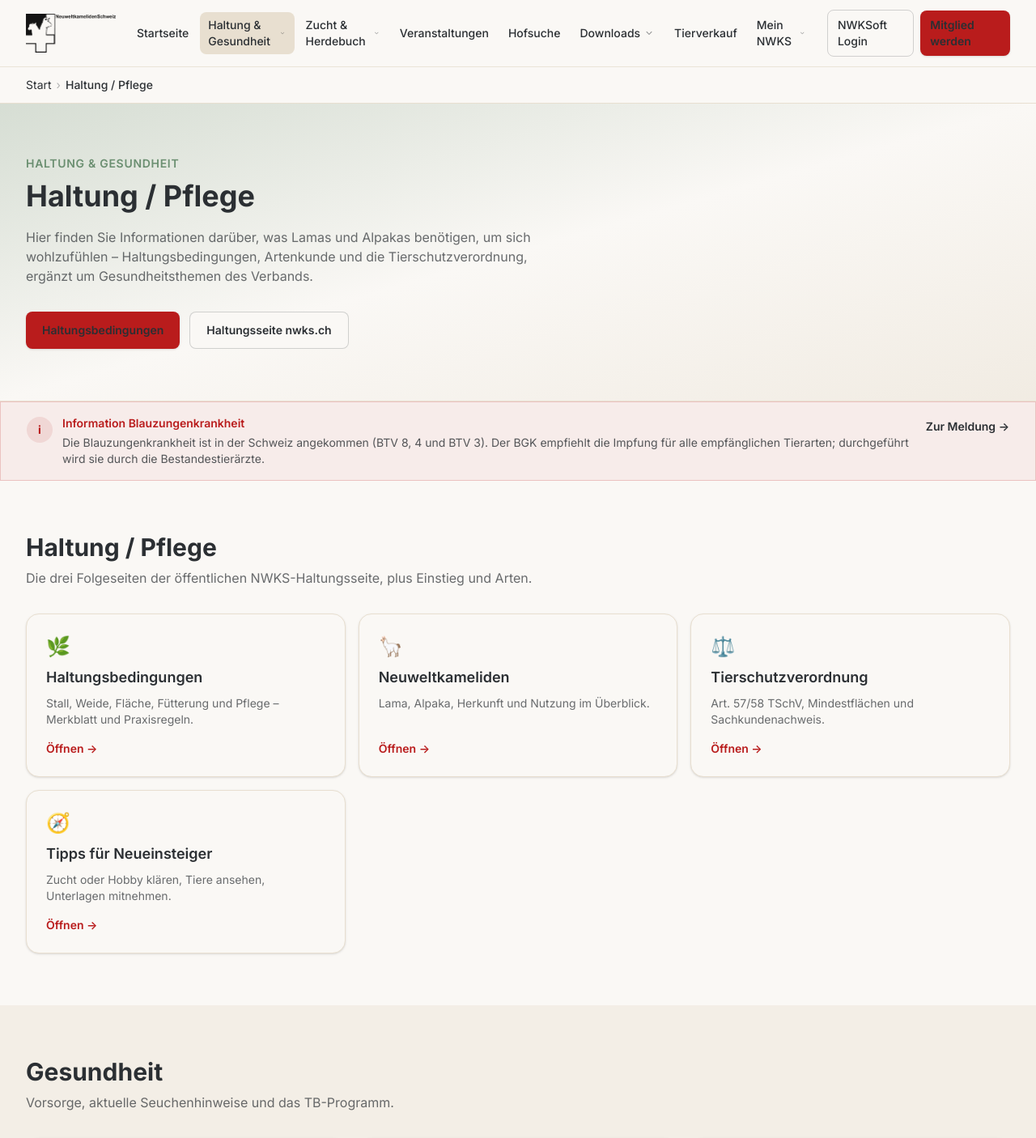
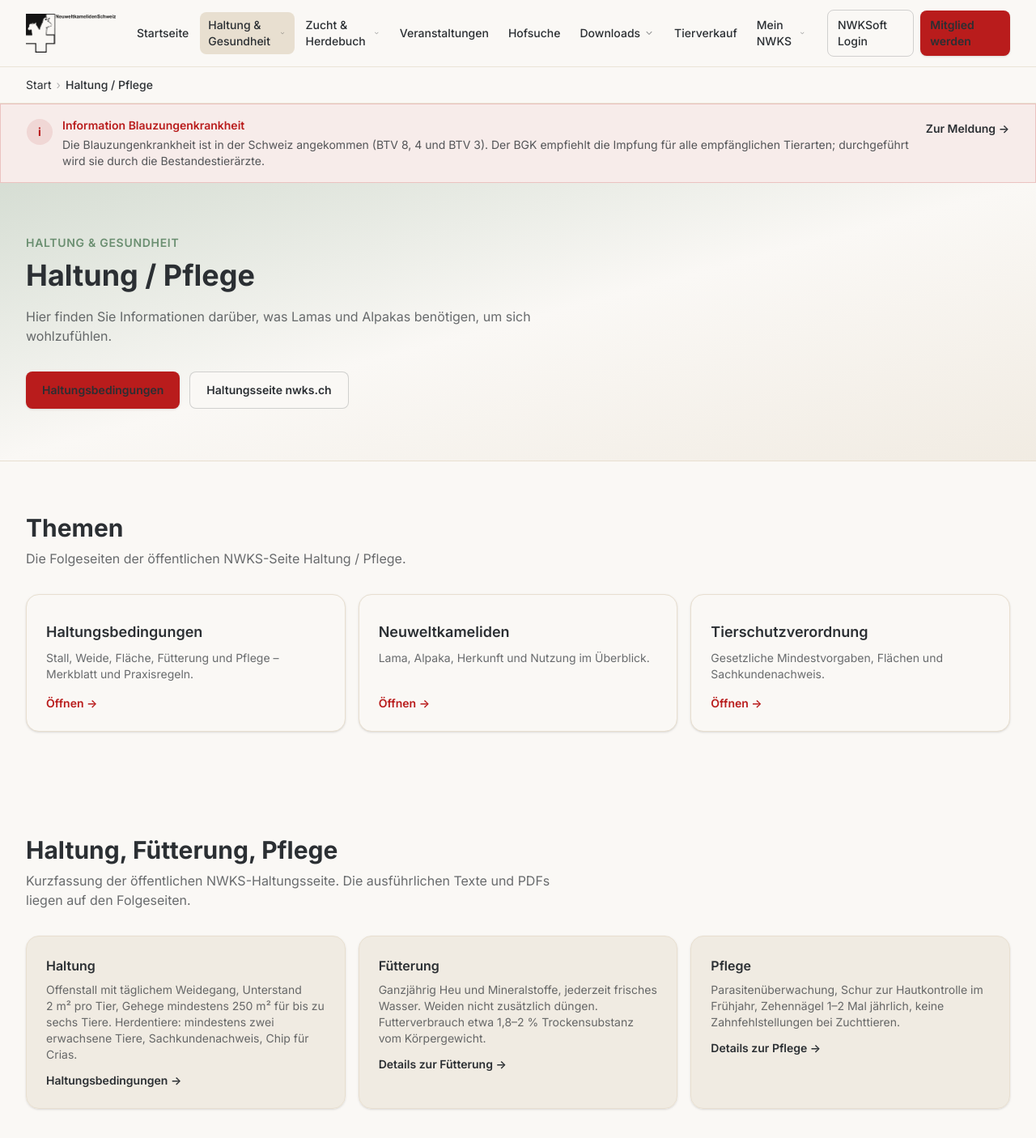
Before and after one commit to Varaswa/cuddly-adventure, a React (Vite) app: page /haltung-gesundheit in a window 1280 px wide. Shown: the top 1406 px of the page at 81% size. Built offline with nearby package versions, Linux system fonts and the light colour scheme.

Commit message:
Match Haltung hub IA to the old nwks.ch page
Keep the three public child links first (Haltungsbedingungen,
Neuweltkameliden, Tierschutzverordnung), use the official intro sentence,
and show the Blauzungen alert as a modern top banner.

Co-authored-by: Varaswa <Varaswa@users.noreply.github.com>

```diff
--- a/src/components/ui/SectionHub.tsx
+++ b/src/components/ui/SectionHub.tsx
@@ -18,13 +18,28 @@ type Props = {
     cta?: string
   }
   intro?: ReactNode
+  alertPlacement?: 'top' | 'after-hero'
   children?: ReactNode
 }
 
-export default function SectionHub({ hub, actions, alert, intro, children }: Props) {
+export default function SectionHub({
+  hub,
+  actions,
+  alert,
+  intro,
+  alertPlacement = 'after-hero',
+  children,
+}: Props) {
+  const banner = alert ? (
+    <AlertBanner title={alert.title} to={alert.to} href={alert.href} cta={alert.cta}>
+      {alert.body}
+    </AlertBanner>
+  ) : null
+
   return (
     <div>
       <Breadcrumb items={[{ label: 'Start', to: '/' }, { label: hub.label }]} />
+      {alertPlacement === 'top' && banner}
       <PageHero
         variant={hub.heroVariant}
         eyebrow={hub.eyebrow}
@@ -40,11 +55,7 @@ export default function SectionHub({ hub, actions, alert, intro, children }: Pro
           ) : undefined)
         }
       />
-      {alert && (
-        <AlertBanner title={alert.title} to={alert.to} href={alert.href} cta={alert.cta}>
-          {alert.body}
-        </AlertBanner>
-      )}
+      {alertPlacement === 'after-hero' && banner}
       {intro}
       {hub.groups.map((group, index) => (
         <Section key={group.title} tone={index % 2 === (intro ? 0 : 1) ? 'sand' : 'plain'}>
--- a/src/content/hubs.ts
+++ b/src/content/hubs.ts
@@ -7,42 +7,36 @@ export const haltungHub: HubDefinition = {
   label: 'Haltung / Pflege',
   title: 'Haltung / Pflege',
   eyebrow: 'Haltung & Gesundheit',
-  lead:
-    'Hier finden Sie Informationen darüber, was Lamas und Alpakas benötigen, um sich wohlzufühlen – Haltungsbedingungen, Artenkunde und die Tierschutzverordnung, ergänzt um Gesundheitsthemen des Verbands.',
+  lead: 'Hier finden Sie Informationen darüber, was Lamas und Alpakas benötigen, um sich wohlzufühlen.',
   heroVariant: 'salbei',
   sourceHref: NWKS_HALTUNG,
   sourceLabel: 'Haltung/Pflege auf nwks.ch',
   groups: [
     {
-      title: 'Haltung / Pflege',
-      description: 'Die drei Folgeseiten der öffentlichen NWKS-Haltungsseite, plus Einstieg und Arten.',
+      title: 'Themen',
+      description: 'Die Folgeseiten der öffentlichen NWKS-Seite Haltung / Pflege.',
       cards: [
         {
           to: '/haltung-gesundheit/haltungsbedingungen',
           title: 'Haltungsbedingungen',
           description: 'Stall, Weide, Fläche, Fütterung und Pflege – Merkblatt und Praxisregeln.',
-          icon: '🌿',
         },
         {
           to: '/haltung-gesundheit/neuweltkameliden',
           title: 'Neuweltkameliden',
           description: 'Lama, Alpaka, Herkunft und Nutzung im Überblick.',
-          icon: '🦙',
         },
         {
           to: '/haltung-gesundheit/tierschutzverordnung',
           title: 'Tierschutzverordnung',
-          description: 'Art. 57/58 TSchV, Mindestflächen und Sachkundenachweis.',
-          icon: '⚖️',
-        },
-        {
-          to: '/haltung-gesundheit/neueinsteiger',
-          title: 'Tipps für Neueinsteiger',
-          description: 'Zucht oder Hobby klären, Tiere ansehen, Unterlagen mitnehmen.',
-          icon: '🧭',
+          description: 'Gesetzliche Mindestvorgaben, Flächen und Sachkundenachweis.',
         },
       ],
     },
+  ],
+}
+
+export const haltungExtraGroups = [
   {
     title: 'Gesundheit',
     description: 'Vorsorge, aktuelle Seuchenhinweise und das TB-Programm.',
@@ -103,10 +97,14 @@ export const haltungHub: HubDefinition = {
         title: 'Tiergestützte Intervention',
         description: 'Freizeit versus TGI, Empfehlungen des NWKS.',
       },
+      {
+        to: '/haltung-gesundheit/neueinsteiger',
+        title: 'Tipps für Neueinsteiger',
+        description: 'Zucht oder Hobby klären, Tiere ansehen, Unterlagen mitnehmen.',
+      },
     ],
   },
-  ],
-}
+]
 
 export const zuchtHub: HubDefinition = {
   path: '/zucht-herdebuch',
--- a/src/content/index.ts
+++ b/src/content/index.ts
@@ -1,7 +1,7 @@
 import { downloadCategories, downloadCategoryBySlug, downloadCategoryCards } from './downloads'
 import { gesundheitArticles } from './gesundheit'
 import { haltungArticles } from './haltung'
-import { haltungHub, zuchtHub, downloadsHub, vereinHub } from './hubs'
+import { haltungHub, haltungExtraGroups, zuchtHub, downloadsHub, vereinHub } from './hubs'
 import type { Article, HubDefinition } from './types'
 import { vereinArticles } from './verein'
 import { zuchtArticles } from './zucht'
@@ -32,6 +32,7 @@ export {
   downloadCategoryBySlug,
   downloadCategoryCards,
   downloadsHub,
+  haltungExtraGroups,
   haltungHub,
   vereinHub,
   zuchtHub,
--- a/src/pages/HaltungGesundheit.tsx
+++ b/src/pages/HaltungGesundheit.tsx
@@ -1,9 +1,10 @@
 import { downloads } from '../data/demo'
 import { NWKS_HALTUNG, NWKS_NEUEINSTEIGER } from '../data/sources'
-import { haltungHub } from '../content'
+import { haltungExtraGroups, haltungHub } from '../content'
 import SectionHub from '../components/ui/SectionHub'
 import Section, { SectionHeading } from '../components/ui/Section'
 import Card from '../components/ui/Card'
+import HubCards from '../components/ui/HubCards'
 import { Badge, PrimaryCta, SecondaryCta, TextCta } from '../components/ui/primitives'
 import PageCta from '../components/ui/PageCta'
 
@@ -22,13 +23,61 @@ export default function HaltungGesundheit() {
           to: '/haltung-gesundheit/blauzungenkrankheit',
           cta: 'Zur Meldung →',
         }}
+        alertPlacement="top"
         actions={
           <>
             <PrimaryCta to="/haltung-gesundheit/haltungsbedingungen">Haltungsbedingungen</PrimaryCta>
             <SecondaryCta href={NWKS_HALTUNG}>Haltungsseite nwks.ch</SecondaryCta>
           </>
         }
-      />
+      >
+        <Section>
+          <SectionHeading
+            title="Haltung, Fütterung, Pflege"
+            description="Kurzfassung der öffentlichen NWKS-Haltungsseite. Die ausführlichen Texte und PDFs liegen auf den Folgeseiten."
+          />
+          <div className="mt-8 grid gap-4 md:grid-cols-3">
+            <Card variant="sand">
+              <h3 className="font-semibold text-anthrazit">Haltung</h3>
+              <p className="mt-2 text-sm text-anthrazit/70">
+                Offenstall mit täglichem Weidegang, Unterstand 2&nbsp;m² pro Tier, Gehege mindestens 250&nbsp;m²
+                für bis zu sechs Tiere. Herdentiere: mindestens zwei erwachsene Tiere, Sachkundenachweis, Chip
+                für Crias.
+              </p>
+              <TextCta to="/haltung-gesundheit/haltungsbedingungen" className="mt-3">
+                Haltungsbedingungen →
+              </TextCta>
+            </Card>
+            <Card variant="sand">
+              <h3 className="font-semibold text-anthrazit">Fütterung</h3>
+              <p className="mt-2 text-sm text-anthrazit/70">
+                Ganzjährig Heu und Mineralstoffe, jederzeit frisches Wasser. Weiden nicht zusätzlich düngen.
+                Futterverbrauch etwa 1,8–2&nbsp;% Trockensubstanz vom Körpergewicht.
+              </p>
+              <TextCta to="/haltung-gesundheit/haltungsbedingungen" className="mt-3">
+                Details zur Fütterung →
+              </TextCta>
+            </Card>
+            <Card variant="sand">
+              <h3 className="font-semibold text-anthrazit">Pflege</h3>
+              <p className="mt-2 text-sm text-anthrazit/70">
+                Parasitenüberwachung, Schur zur Hautkontrolle im Frühjahr, Zehennägel 1–2 Mal jährlich,
+                keine Zahnfehlstellungen bei Zuchttieren.
+              </p>
+              <TextCta to="/haltung-gesundheit/haltungsbedingungen" className="mt-3">
+                Details zur Pflege →
+              </TextCta>
+            </Card>
+          </div>
+        </Section>
+      </SectionHub>
+
+      {haltungExtraGroups.map((group, index) => (
+        <Section key={group.title} tone={index % 2 === 0 ? 'sand' : 'plain'}>
+          <SectionHeading title={group.title} description={group.description} />
+          <HubCards cards={group.cards} />
+        </Section>
+      ))}
 
       <Section>
         <SectionHeading
```
Lines whose indentation alone changed are shown as unchanged.
